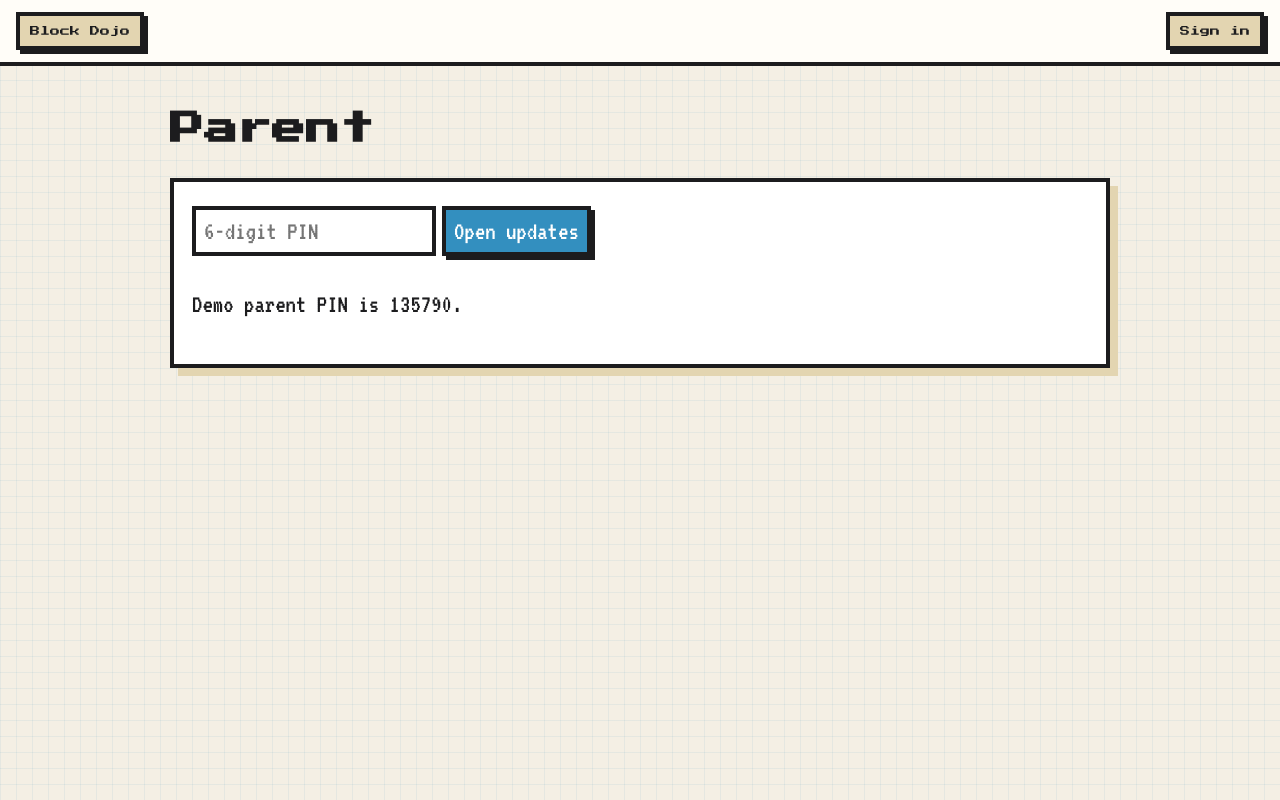
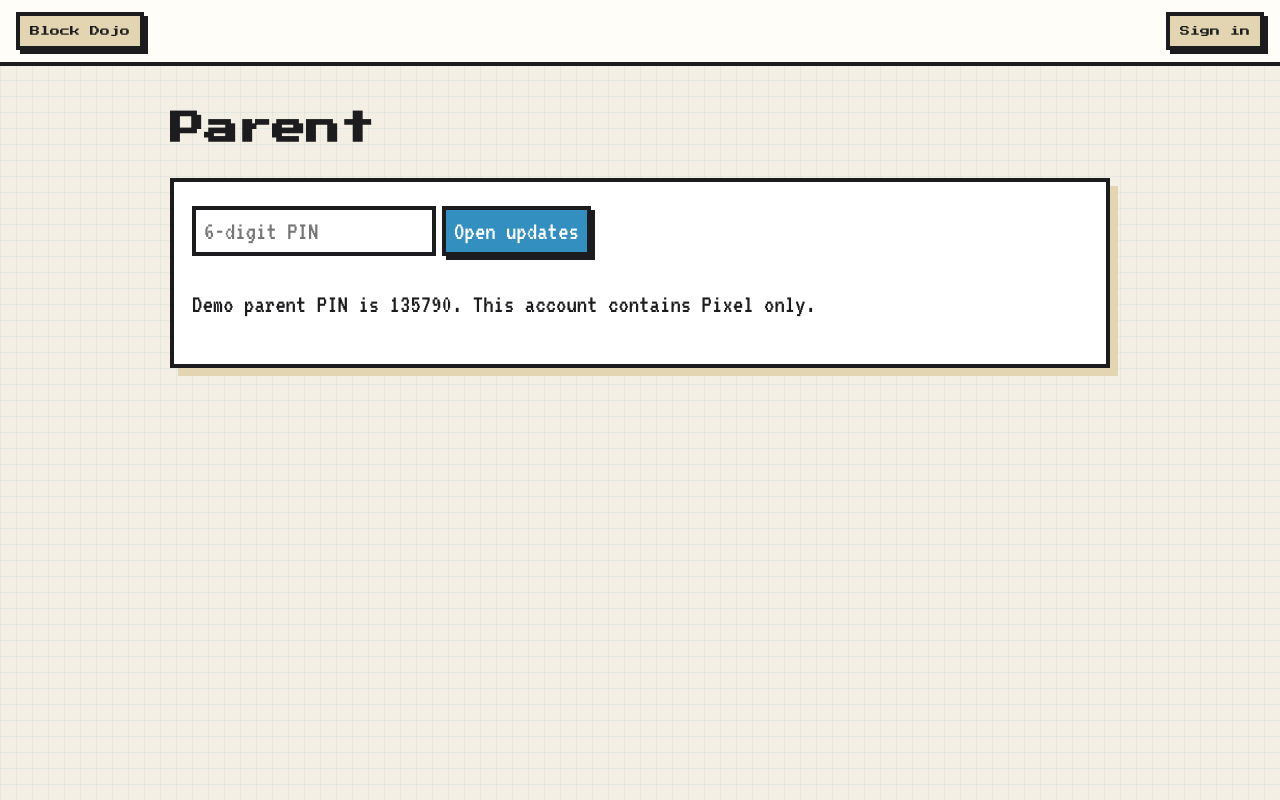
Before and after one commit to giomagracia-creator/cn-blockdojo, a Next.js app in the folder apps/web/: page /parent in a window 1280 px wide. Built offline with nearby package versions, Linux system fonts and the light colour scheme.

Commit message:
Link the demo parent account to Pixel only.

```diff
--- a/apps/web/app/parent/page.tsx
+++ b/apps/web/app/parent/page.tsx
@@ -11,7 +11,7 @@ export default function ParentPage() {
   const [signed, setSigned] = useState(false);
   const [name, setName] = useState("");
   const [children, setChildren] = useState<Child[]>([]);
-  const [message, setMessage] = useState("Demo parent PIN is 135790.");
+  const [message, setMessage] = useState("Demo parent PIN is 135790. This account contains Pixel only.");
 
   async function signIn(event: FormEvent) {
     event.preventDefault();
```
Also changed, not shown: 1 other file (tests, documents, lock files or other folders).
